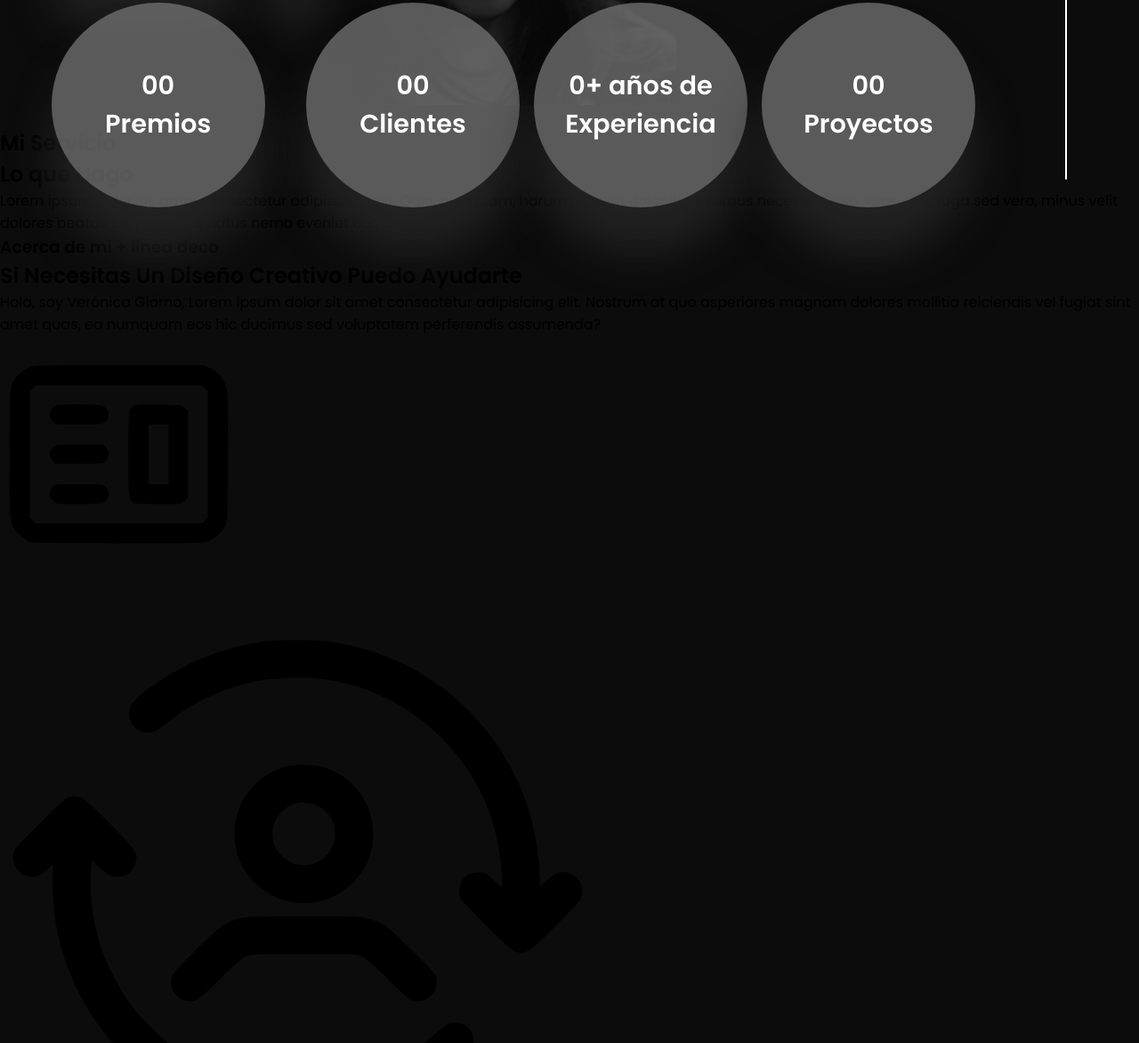
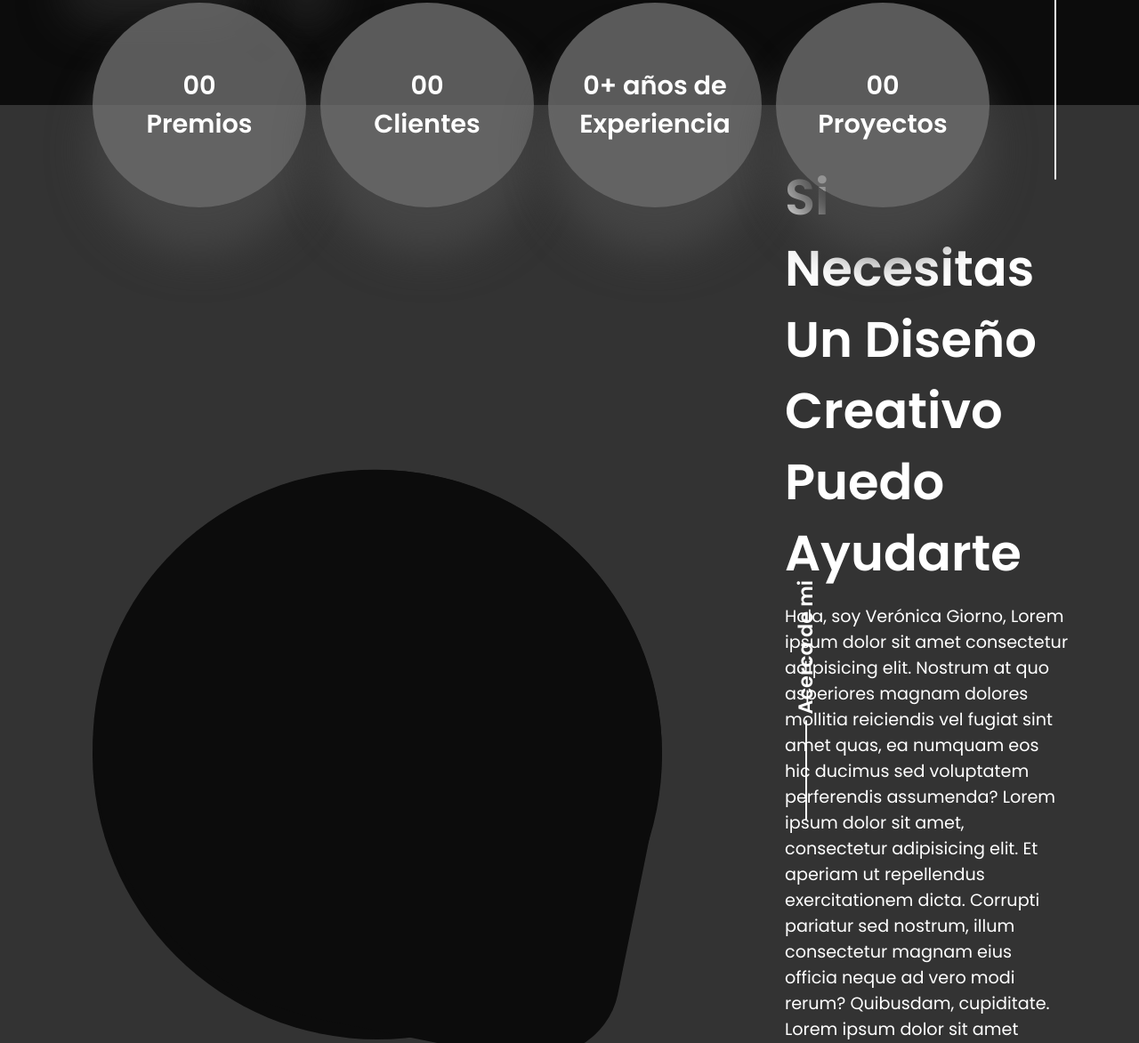
Before and after one commit to verogiorno/portfolio, a plain HTML site: page index.html in a window 1280 px wide. Shown: the part 618-1790 px from the top of the page at 89% size. Drawn offline with nearby package versions, Linux system fonts and the light colour scheme.

Commit message:
terminé la section 2 en css y agregué algunos cambios al html

```diff
--- a/index.html
+++ b/index.html
@@ -57,7 +57,7 @@
             </div>
         </section>
 
-        <!-- Circulos -->
+        <!-- Mid-Section Circulos -->
         <div class="circulos">
             <div class="cp1">
                 <p class="pc1">00 Premios</p>
@@ -73,21 +73,37 @@
             </div>
         </div>
         <!-- Section 2 -->
-        <section>
-            <div>
-                <img src="" alt="">
+        <section class="section2">
+            <div class="divsection2">
+                <div class="sectionblob">
+                    <div class="contblob1">
+                        <div class="imgblackbg">
+                        </div>
+                    </div>
+                    <div class="contblob2">
+                        <div class="imgblackbg2">
+                        </div>
+                    </div>
+                </div>
+
+                <div class="lineaboutme">
+                    <h3 class="s2h3">Acerca de mi</h3>
+                </div>
+
+                <div class="s2divdrc">
+                    <h1>Si Necesitas Un Diseño Creativo Puedo Ayudarte</h1>
+                    <p>Hola, soy Verónica Giorno, Lorem ipsum dolor sit amet consectetur adipisicing elit. Nostrum at quo asperiores magnam dolores mollitia reiciendis vel fugiat sint amet quas, ea numquam eos hic ducimus sed voluptatem perferendis assumenda? Lorem ipsum dolor sit amet, consectetur adipisicing elit. Et aperiam ut repellendus exercitationem dicta. Corrupti pariatur sed nostrum, illum consectetur magnam eius officia neque ad vero modi rerum? Quibusdam, cupiditate. Lorem ipsum dolor sit amet consectetur adipisicing elit. Nobis, quasi molestias? Repellat deserunt minus illum minima nihil assumenda qui ducimus autem dolore! Ipsum ullam, et dolores quisquam alias adipisci similique. Lorem ipsum dolor sit, amet consectetur adipisicing elit. At veritatis laboriosam nam repellat facilis voluptas hic ab autem ut doloremque, expedita accusamus animi iste reprehenderit! Similique atque nesciunt est iste!</p>
+                </div>
+            </div>
+
+            <div class="s2divbot">
                 <h2>Mi Servicio</h2>
                 <h1>Lo que Hago</h1>
                 <p>Lorem ipsum dolor sit, amet consectetur adipisicing elit. Odio, quisquam, harum repellat deleniti possimus necessitatibus vitae quis fuga sed vero, minus velit dolores beatae corporis eius natus nemo eveniet commodi.</p>
             </div>
-            <div>
-                <h3>Acerca de mi + linea deco</h3>
-                <h1>Si Necesitas Un Diseño Creativo Puedo Ayudarte</h1>
-                <p>Hola, soy Verónica Giorno, Lorem ipsum dolor sit amet consectetur adipisicing elit. Nostrum at quo asperiores magnam dolores mollitia reiciendis vel fugiat sint amet quas, ea numquam eos hic ducimus sed voluptatem perferendis assumenda?</p>
-            </div>
         </section>
         <!-- Section 3 -->
-        <section>
+        <section class=" section3">
             <div>
                 <div>
                     <img src="images/web.svg" alt="">
--- a/style.css
+++ b/style.css
@@ -11,9 +11,6 @@
     font-family: 'Poppins', sans-serif;
 }
 
-body{
-    background-color: #0C0C0C;
-}
 
 /* HEADER */
 .header-container{
@@ -125,7 +122,7 @@ body{
 
 .section1{
     height: 80vh;
-    width: 91%;
+    width: 89%;
     margin: auto;
     color: white;
     display: flex;
@@ -237,12 +234,12 @@ background-color: white;
 color: #0C0C0C;
 }
 
-/* mid section */
+/* mid-section */
 .circulos{
     display: flex;
     justify-content:left;
     align-items: center;
-    width: 91%;
+    width: 89%;
     margin: auto;
 }
 
@@ -256,8 +253,7 @@ color: #0C0C0C;
     width: 11rem;
     border-radius: 100%;
     background-color: #737373c2;
-    cursor: pointer;
-    box-shadow: 0rem 3.2rem 3rem #222222;
+    box-shadow: 0rem 3.2rem 3rem #454545;
     position: absolute;
 }
 
@@ -265,18 +261,128 @@ color: #0C0C0C;
     padding: 4.5rem 2rem;
 }
 
+.cp1{
+    left: 6.5rem;
+}
+
 .cp2{
-    left: 21.5rem;
+    left: 22.5rem;
 }
 
 .cp3{
-    left: 37.5rem;
+    left: 38.5rem;
 }
 
 .cp4{
-    left: 53.5rem;
+    left: 54.5rem;
 }
 
 .pc1, .pc2{
 width: 9rem;
 }
+
+/* Section 2 */
+.section2{
+    background-color: #333333;
+    color: white;
+    width: 100%;
+    max-width: 120rem;
+}
+
+.divsection2{
+    width: 100%;
+    margin: auto;
+    display: flex;
+    justify-content: center;
+    align-items: center;
+}
+
+.sectionblob{
+    display: flex;
+}
+
+.imgblackbg{
+    width: 40rem;
+    height: 40rem;
+    margin: 10rem 6.5rem;
+    background-color: #0C0C0C;
+    border-radius: 50% 50% 50% 50% / 50% 50% 50% 50% ;
+}
+
+.contblob1{
+    position: relative;
+}
+
+.contblob2{
+    position: absolute;
+}
+.imgblackbg2{
+    width: 40rem;
+    height: 39rem;
+    margin: 10rem 6.5rem;
+    background-color: #0C0C0C;
+    border-radius: 50% 50% 17% 50% / 50% 50% 15% 50%;
+    transform: rotate(.2rad);
+    top: 90%;
+}
+
+.s2divbot{
+    width: 89%;
+    margin: auto;
+}
+
+.s2divdrc{
+    padding-top: 4rem;
+    width: 50%;
+    margin: auto;
+}
+
+.lineaboutme{
+    position: relative;
+    left: 2.5rem;
+    top: -7.5rem;
+
+}
+
+.s2h3{
+    font-size: 1.4em;
+    writing-mode:vertical-rl;
+    transform: rotate(-180deg);
+}
+
+.s2h3::before{
+    content: '';
+    width: 7rem;
+    height: 0.125rem;
+    background-color: white;
+    position: absolute;
+    transform: rotate(90deg);
+    top: -4rem;
+    left: -2.5rem;
+}
+
+.s2divizq h2{
+    font-size: 1.7em;
+    margin-bottom: .5rem;
+}
+
+.s2divbot h1, .s2divdrc h1{
+    font-size: 3.5em;
+    margin-bottom: 1rem;
+    line-height: 5rem;
+    width: 80%;
+
+}
+
+.s2divbot p, .s2divdrc p{
+    font-size: 1.2em;
+}
+
+.s2divbot p{
+    width: 45%;
+    margin-bottom: 2rem;
+}
+
+.s2divdrc p{
+    width: 80%;
+}
```
Also changed, not shown: images/Ronnie.png (deleted), images/blob.svg (added).
